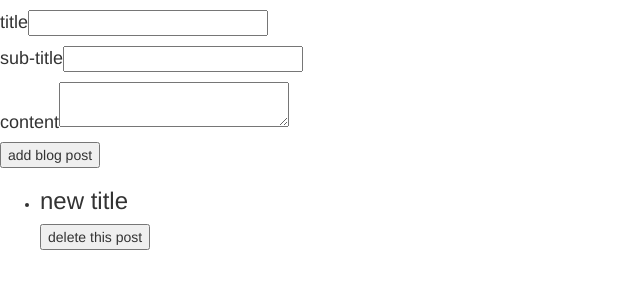
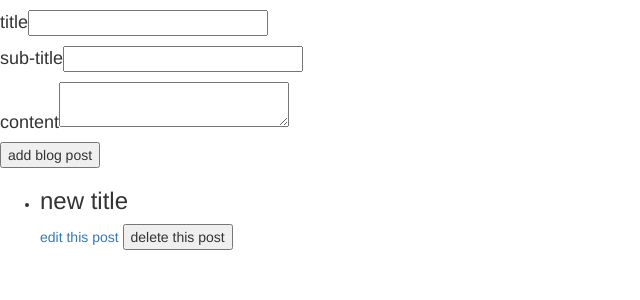
Before and after one commit to schuyler4/flask_blog, a Flask app: page /addblogpost in a window 1280 px wide. Shown: the top 300 px of the page, without its empty margins (0-640 px from the left). Run offline with Flask 2, Linux system fonts and the light colour scheme; a user stored in the database is signed in; some libraries are stand-ins or nearby versions.

Commit message:
worked on stuff

```diff
--- a/app.py
+++ b/app.py
@@ -1,11 +1,18 @@
 from flask import Flask
-#from flask_mail import Mail, Message
+from flask_mail import Mail, Message
+#from route import sendMail
 
 app = Flask(__name__)
 app.config['DEBUG'] = True
 app.secret_key = "%^RTYJH(*UUY&TYGTR%^HG"
-#mail = Mail(app)
+mail = Mail(app)
+#MAIL_SERVER = 'marek.s.newton@gmail.com'
+#MAIL_POST = 25
+#MAIL_USERNAME = None
+#MAIL_PASSWORD = None
+#ADMINS = ['marek.s.newton@gmail.com']
 
+#sendMail(mail)
 
 from route import routes
 app.register_blueprint(routes)
--- a/models.py
+++ b/models.py
@@ -14,7 +14,7 @@ db_session = Session()
 class Blog_Post(Base):
 	id = Column ('blog_post_id', Integer, primary_key=True)
 	date_created = Column(DateTime(timezone=True), server_default=func.now())
-	date_updated = Column(DateTime(timezone=True), onupdate=func.new())
+	date_updated = Column(DateTime(timezone=True), onupdate=func.now())
 	title = Column(String)
 	sub_title = Column(String)
 	content = Column(String)
@@ -39,6 +39,7 @@ class Comments(Base):
 		self.content = content
 		self.blog_post = blog_post
 
+
 class Email_User(Base):
 	id = Column('blog_post_id', Integer, primary_key=True)
 	first_name = Column(String)
--- a/route.py
+++ b/route.py
@@ -2,6 +2,7 @@ from flask import Blueprint, render_template, request, session, redirect, url_fo
 from models import Blog_Post, Comments, db_session, Email_User
 from sqlalchemy import *
 from sqlalchemy.orm import *
+from flask_mail import Mail, Message
 routes = Blueprint('routes', __name__)
 
 
@@ -11,20 +12,22 @@ admin_password = "admin"
 
 @routes.route("/")
 def home():
+	print "message sent"
 	return render_template('home.html')
 
 @routes.route("/admin", methods=["GET", "POST"])
 def check_admin():
-	session["logged_in"] = False
 	if request.method == 'POST':
 		username = request.form['username']
 		password = request.form['password']
-		if(username == admin_username and password == admin_password):
+		if username == admin_username and password == admin_password:
 			return redirect(url_for('routes.add_blog'))
 			session["logged_in"] = True
 		else:
 			flash("are you sure your an admin something wase't entered correctly")
 			return redirect(url_for('routes.check_admin'))
+	if session['logged_in']:
+		return redirect(url_for('routes.add_blog'))
 	return render_template("admin.html")
 
 
@@ -32,6 +35,7 @@ def check_admin():
 def add_blog():
 
 	if request.method == 'POST':
+		error = False
 		title = request.form['title']
 		sub_title = request.form['subtitle']
 		content = request.form['content']
@@ -39,9 +43,10 @@ def add_blog():
 		db_session.add(new_blog_post)
 		try:
 			db_session.commit()
-		except exc.SQLAlchemyError:
-			print "error"
-			pass
+		except Exception as e:
+			error = True
+			db_session.rollback()
+			db_session.flush()
 		return redirect(url_for('routes.blog_post', blog_post_title=title))
 	if 'logged_in' in session:
 		blog_posts = db_session.query(Blog_Post).all()
@@ -94,6 +99,32 @@ def add_email_list():
 		return redirect(url_for('routes.check_admin'))
 
 
+@routes.route("/editpost/<blog_post_title>", methods=["GET", "POST"])
+def edit_post(blog_post_title):
+	blog_post = db_session.query(Blog_Post).filter(Blog_Post.title == blog_post_title).first()
+	if request.method == "POST":
+		title = request.form['title']
+		subtitle = request.form['title']
+		content = request.form['content']
+		blog_post.title = title
+		blog_post.subtitle = subtitle
+		blog_post.content = content
+		db_session.add(blog_post)
+		#try:
+		db_session.commit()
+		print "finished upadate"
+		#except Exception as e:
+			#db_session.rollback()
+			#db_session.flush()
+			#print("update error")
+		return redirect(url_for('routes.blog_post', blog_post_title=blog_post.title))
+
+	if 'logged_in' in session:
+		return render_template('editpost.html', blog_post= blog_post)
+	else:
+		return redirect(url_for('routes.check_admin'))
+
+
 @routes.route("/logoutadmin")
 def logout_admin():
 	if 'logged_in' in session:
--- a/templates/addpost.html
+++ b/templates/addpost.html
@@ -12,6 +12,7 @@
 	{% for blog_post in blog_posts %}
 		<li>
 			<h3>{{blog_post.title}}</h3>
+			<a href='/editpost/{{blog_post.title}}'>edit this post</a>
 			<button id="deleteButton">delete this post</button>
 		</li>
 	{% endfor %}
```
Also changed, not shown: templates/editpost.html (added, +10 -0 lines), __init__.py (added), data.db.
